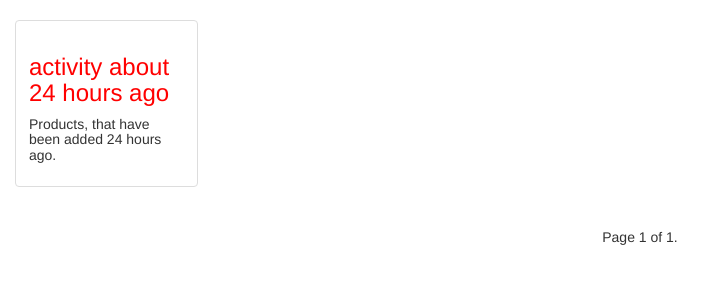
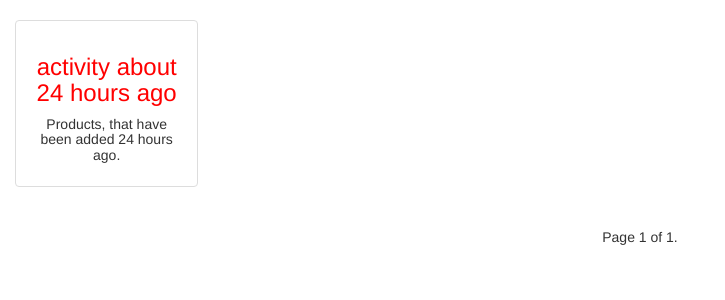
Before and after one commit to ripiuk/the_test, a Django app: page /products/ in a window 1280 px wide. Shown: the part 52-352 px from the top of the page, without its empty margins (0-725 px from the left). Run offline with Django 3.2, Linux system fonts and the light colour scheme; data that the repository does not hold is empty; some libraries are stand-ins or nearby versions.

Commit message:
little template fix

```diff
--- a/product/views.py
+++ b/product/views.py
@@ -5,6 +5,7 @@ from datetime import datetime, timedelta
 import operator
 from functools import reduce
 from django.db.models import Q
+from django.core.paginator import Paginator, PageNotAnInteger, EmptyPage
 
 
 class IndexView(generic.TemplateView):
--- a/templates/product/category_list.html
+++ b/templates/product/category_list.html
@@ -8,8 +8,8 @@
             <div class="thumbnail">
                 <a href="{% url 'product:only' %}">
                     <div class="caption">
-                        <h3><font color="red">activity about 24 hours ago</font></h3>
-                        <h5>Products, that have been added 24 hours ago.</h5>
+                        <h3 style="text-align:center;"><font color="red">activity about 24 hours ago</font></h3>
+                        <h5 style="text-align:center;">Products, that have been added 24 hours ago.</h5>
                     </div>
                 </a>
             </div>
@@ -19,8 +19,8 @@
                     <div class="thumbnail">
                         <a href="{% url 'product:product' slug=category.slug %}">
                             <div class="caption">
-                                <h3>{{ category.name }}</h3>
-                                <h5>{{ category.description }}</h5>
+                                <h3 style="text-align:center;">{{ category.name }}</h3>
+                                <h5 style="text-align:center;">{{ category.description }}</h5>
                             </div>
                         </a>
                     </div>
--- a/templates/product/only_24.html
+++ b/templates/product/only_24.html
@@ -8,6 +8,7 @@
         {% for product in only_24 %}
             <div class="col-sm-4 col-lg-3">
                     <div class="thumbnail">
+                        <a href="{% url 'product:the_product' slug=product.category.slug slug_pr=product.slug %}">
                             <div class="caption">
                                 <h3>{{ product.name }}</h3>
                                 <h5><b>Category: </b>{{product.category}}<br>
@@ -16,6 +17,7 @@
                                 <b>Created At: </b>{{product.created_at}}<br>
                                 <b>Modified At: </b>{{product.modified_at}}<br></h5>
                             </div>
+                        </a>
                     </div>
             </div>
         {% endfor %}
--- a/templates/product/search_res.html
+++ b/templates/product/search_res.html
@@ -9,6 +9,7 @@
                         <div class="thumbnail">
                             <a href="{% url 'product:the_product' slug=product.category.slug slug_pr=product.slug %}">
                                 <div class="caption">
+                                    <h5 style="text-align:center;">(Category: {{product.category}})</h5>
                                     <h3 style="text-align:center;">{{ product.name }}</h3>
                                     <h5 align="justify">{{ product.description }}</h5>
                                     <h3 style="text-align:center;">{{ product.price }}</h3>
@@ -24,13 +25,13 @@
             <div class="pagination">
                 <span class="page-links">
                     {% if page_obj.has_previous %}
-                        <a href="/search_result?page={{ page_obj.previous_page_number }}">previous</a>
+                        <a href="{% if request.GET.q %}?q={{ request.GET.q }}{% endif %}&page={{ page_obj.previous_page_number }}">previous</a>
                     {% endif %}
                     <span class="page-current">
                         Page {{ page_obj.number }} of {{ page_obj.paginator.num_pages }}.
                     </span>
                     {% if page_obj.has_next %}
-                        <a href="/search_result?page={{ page_obj.next_page_number }}">next</a>
+                        <a href="{% if request.GET.q %}?q={{ request.GET.q }}{% endif %}&page={{ page_obj.next_page_number }}">next</a>
                     {% endif %}
                 </span>
             </div>
```
